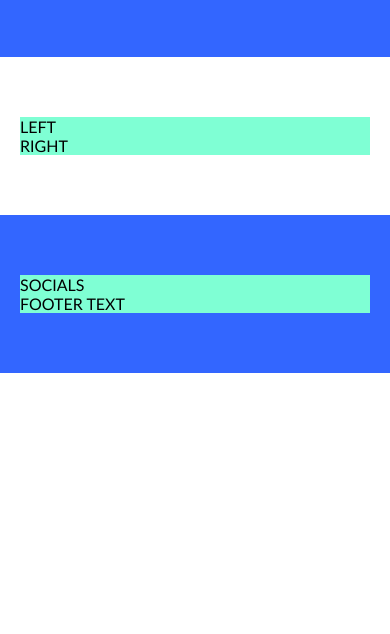
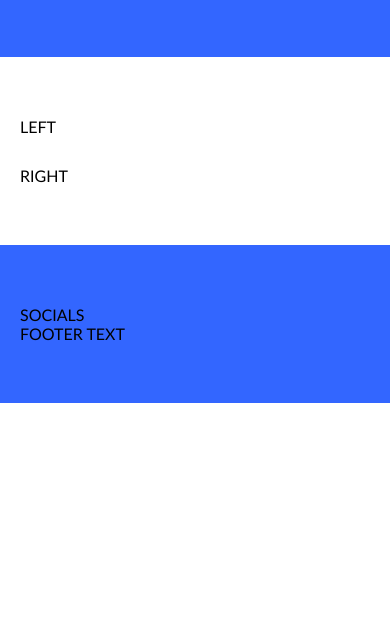
Before and after one commit to sgrazys/04-coming-soon, a website: page index.html in a window 390 px wide. Shown: the part 210-844 px from the top of the page. Drawn offline with Linux system fonts and the light colour scheme.

Commit message:
add layout #6

```diff
--- a/css/base/layout.css
+++ b/css/base/layout.css
@@ -6,23 +6,31 @@
 
 
 .container > .row {
+    display: inline-block;
     width: 1000px;
     margin-left: calc(50% - 500px) ;
-    background-color: pink;
 }
 
 .container > .short-row {
+    display: inline-block;
     width: 600px;
     margin-left: calc(50% - 300px) ;
-    background-color: yellowgreen;
+}
 
+.container > .row > .left-col {
+    width: 50%;
+    float: left;
+}
+
+.container > .row > .right-col {
+    width: 40%;
+    float: right;
 }
 
 @media (max-width:1100px) {
     .container > .row {
         width: 800px;
         margin-left: calc(50% - 400px) ;
-        background-color: red;
     }
 }
 
@@ -30,7 +38,6 @@
     .container > .row {
         width: 600px;
         margin-left: calc(50% - 300px) ;
-        background-color: brown;
     }
 }
 
@@ -43,7 +50,14 @@
     .container > .row {
         width: 100%;
         margin-left: 0;
-        background-color: aquamarine;
+    }
+    .container > .row > .left-col {
+        width: 100%;
+        margin-bottom: 30px;
+    }
+
+    .container > .row > .right-col {
+        width: 100%;
     }
 
 }
```
